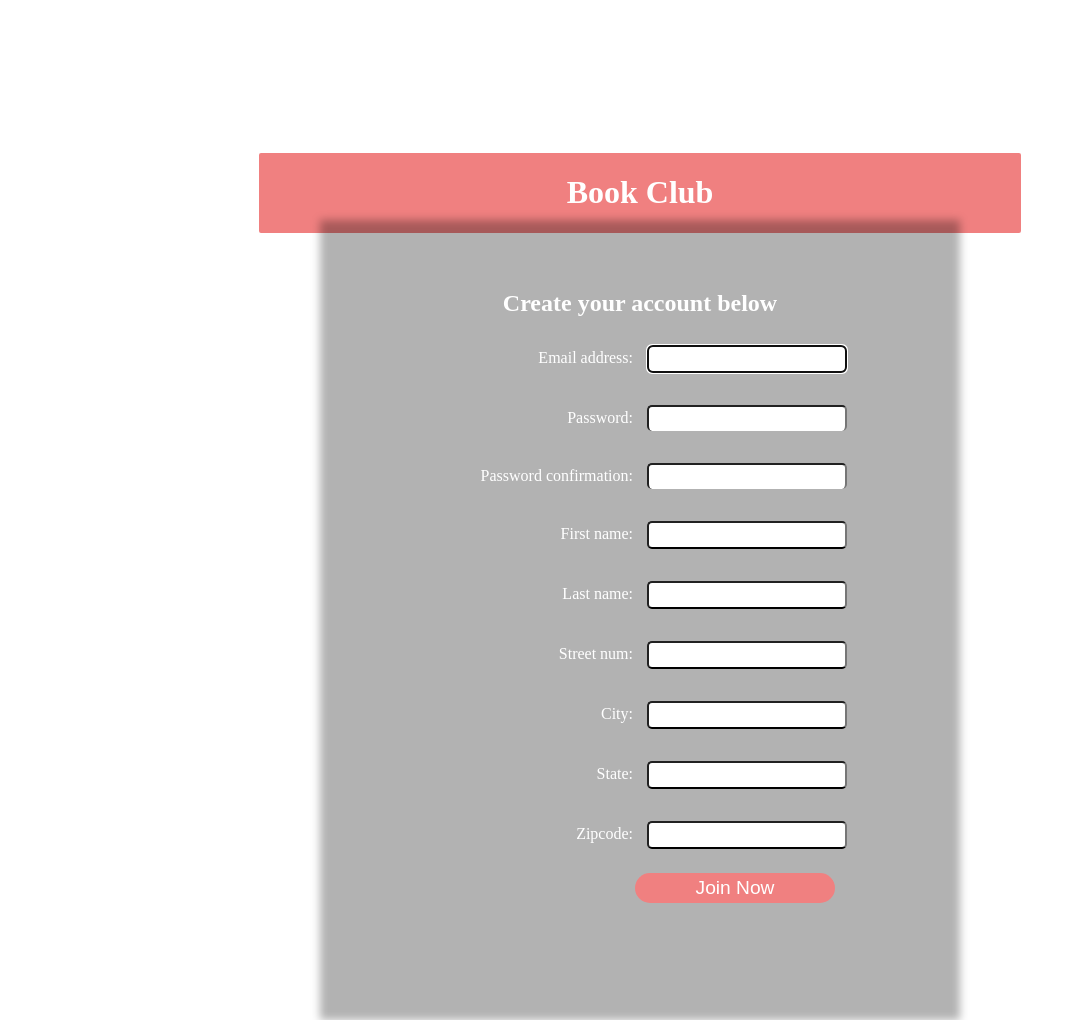
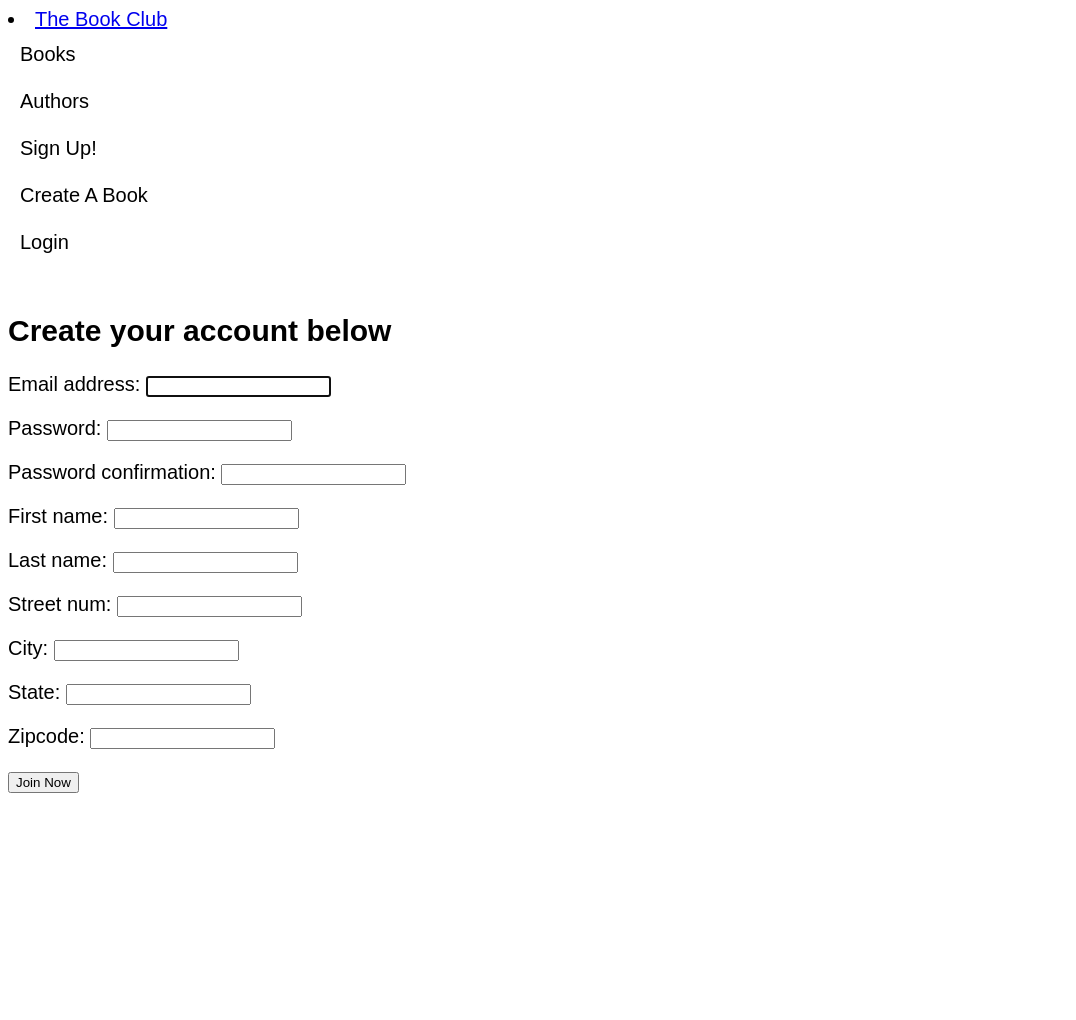
Before and after one commit to cjuanito797/TheBookClub, a Django app: page /account/register/ in a window 1280 px wide. Shown: the whole page, without its empty margins (0-1076 px from the left). After the commit the page ends 793 px from the top, so only its background shows below. Run offline with Django 4.2, Linux system fonts and the light colour scheme.

Commit message:
Update register.html

```diff
--- a/accounts/templates/registration/register.html
+++ b/accounts/templates/registration/register.html
@@ -1,193 +1,9 @@
-<!DOCTYPE html>
-<html lang="en">
-<head>
-    <meta charset="UTF-8">
-    <title>Sign Up!</title>
-
-
-    <style>
-
-        body {
-            background-repeat: no-repeat;
-            background-size: cover;
-            image-resolution: inherit;
-
-
-        }
-
-        #banner {
-            color: white;
-            text-align: center;
-            background-color: lightcoral;
-            position: absolute;
-            top: 0;
-            left: 20%;
-            right: 20%;
-            border-radius: 5px;
-            border-style: solid;
-            border-color: white;
-            margin-top: 150px;
-        }
-
-        #signupBackdrop {
-            position: absolute;
-            top: 15%;
-            left: 25%;
-            right: 25%;
-            height: 800px;
-
-            background: black;
-            background: rgba(0, 0, 0, 0.3);
-
-            margin-top: 100px;
-
-            filter: blur(8px);
-            -o-filter: blur(4px);
-            -ms-filter: blur(4px);
-            -moz-filter: blur(4px);
-            -webkit-filter: blur(4px);
-        }
-
-        label {
-            margin-right: 10px;
-            width: 200px;
-            display: inline-block;
-            text-align: right;
-            align-content: center;
-        }
-
-        form.inline_label {
-            margin-right: 10px;
-            width: 200px;
-            display: inline-block;
-            text-align: right;
-            align-content: center;
-
-
-        }
-
-        input[type=text] {
-            width: 200px;
-            height: 25px;
-            padding: 12px 20px;
-            margin: 8px 0;
-            box-sizing: border-box;
-            border-radius: 5px;
-            border-bottom: 2px solid black;
-        }
-
-        input[type=email] {
-            width: 200px;
-            height: 25px;
-            padding: 12px 20px;
-            margin: 8px 0;
-            box-sizing: border-box;
-            border-radius: 5px;
-            border-bottom: 2px solid black;
-
-        }
-
-        input[type=password] {
-
-            width: 200px;
-            height: 25px;
-            padding: 12px 20px;
-            margin: 8px 0;
-            box-sizing: border-box;
-            border-radius: 5px;
-            border-bottom: 0px solid black;
-        }
-
-        input[type=submit] {
-            background-color: lightcoral;
-            color: white;
-            width: 200px;
-            border-radius: 15px;
-            height: 30px;
-            font-size: larger;
-            border-style: none;
-            margin-left: 100px;
-        }
-
-        #form {
-            text-align: center;
-            color: white;
-            position: absolute;
-            top: 15%;
-            left: 0;
-            right: 0;
-            margin-top: 150px;
-
-        }
-
-        .signTop {
-            margin-top: 100px;
-        }
-
-        .top {
-            height: auto;
-            width: 100%;
-            margin-left: 0;
-            background: rgb(189, 181, 181);
-            position: fixed;
-            top: 0;
-            margin-bottom: 5px;
-        }
-
-        .top ul {
-            width: auto;
-            list-style-type: none;
-            white-space: nowrap;
-            overflow: hidden;
-            margin-left: 5%;
-            padding: 0;
-        }
-
-        .top li {
-            float: left;
-            margin-right: 2%;
-            position: relative;
-            overflow: hidden;
-        }
-
-        .top li a {
-            display: block;
-            color: white;
-            text-align: center;
-            padding: 3px;
-            overflow: hidden;
-            text-decoration: none;
-        }
-
-        .top li a:hover {
-            background: #111;
-        }
-
-        .top ul li ul {
-            margin-left: -0.2px;
-            background: rgb(189, 181, 181);
-            position: relative;
-            display: none;
-        }
-
-        .top ul li ul li {
-            float: none;
-            text-align: center;
-        }
-
-        .top ul li:hover ul {
-            display: block;
-        }
-
-    </style>
-
-</head>
-<body>
-
-
-<header class="signTop">
-    <div id="banner">
-        <h1>Book Club</h1>
+{% extends "home.html" %}
+{% load static %}
+{% block title %}
+    <title>Signup!</title>
+{% endblock %}
+{% block content %}
     </div>
     <div id="signupBackdrop">
         &nbsp;
@@ -201,6 +17,4 @@
             <label><input type="submit" value="Join Now"></label>
         </form>
     </div>
-</header>
-</body>
-</html>
+{% endblock %}
```
